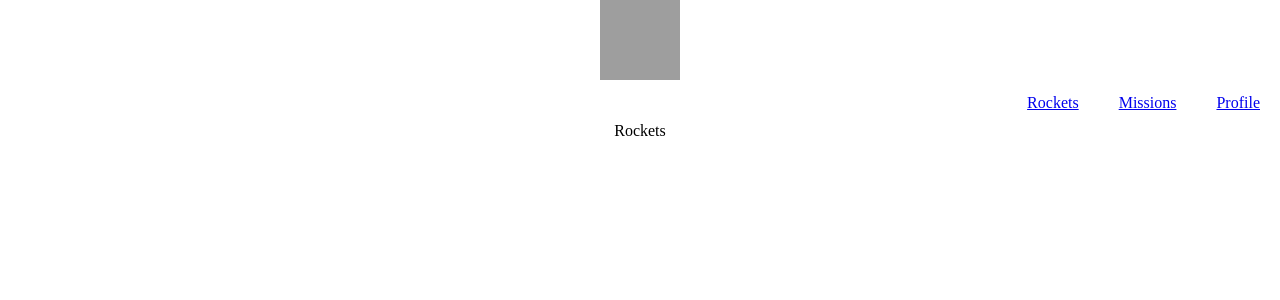
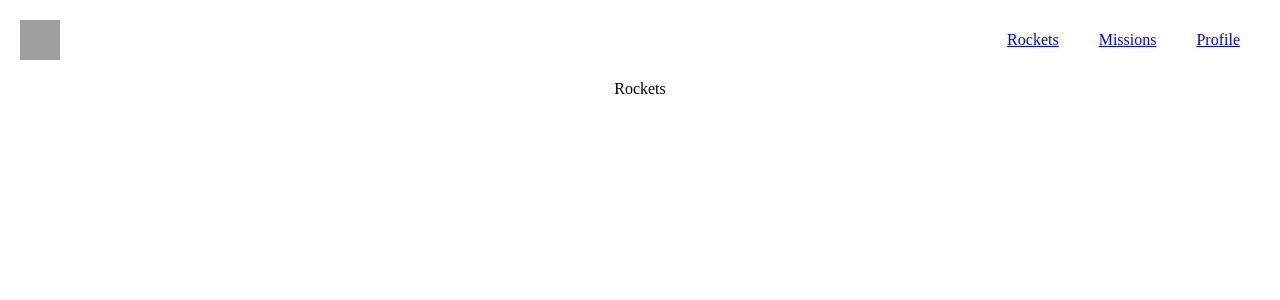
Before and after one commit to AkshithaReddy1899/react-group-project, a React (Create React App) app: page / in a window 1280 px wide. Shown: the top 300 px of the page. Built offline with nearby package versions, Linux system fonts and the light colour scheme; grey boxes are pictures that could not be loaded.

Commit message:
Style logo

```diff
--- a/src/App.css
+++ b/src/App.css
@@ -4,6 +4,13 @@
 
 li {
   list-style: none;
+}
+
+nav {
+  padding: 20px;
+  display: flex;
+  justify-content: space-between;
+  align-items: center;
 }
 
 .nav-list {
--- a/src/components/Header.jsx
+++ b/src/components/Header.jsx
@@ -7,7 +7,7 @@ const Header = () => (
     <img
       src={logo}
       alt="Planets logo"
-      style={{ height: '80px', width: '80px' }}
+      style={{ height: '40px', width: '40px' }}
     />
     <ul className="nav-list">
       <li>
```
